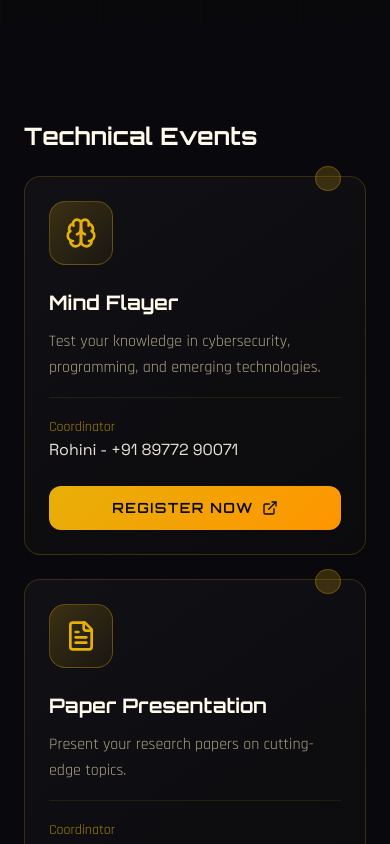
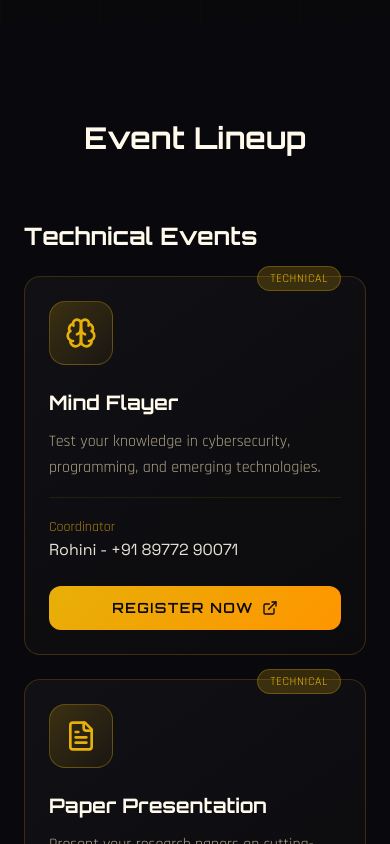
Before and after one commit to Tajkamal1/Epics2k26, a React (Vite) app: page / in a window 390 px wide. Shown: the part 820-1664 px from the top of the page. Built offline with nearby package versions, Linux system fonts and the light colour scheme.

Commit message:
Enhance EventsSection with animations and E-Sports
Refactor EventsSection component to include animations and separate E-Sports section.

```diff
--- a/src/components/EventsSection.tsx
+++ b/src/components/EventsSection.tsx
@@ -1,3 +1,4 @@
+
 import { useRef } from 'react';
 import { motion, useInView } from 'framer-motion';
 import {
@@ -68,7 +69,7 @@ const nonTechnicalEvents = [
   },
   {
     title: 'Chill & Thril',
-    description: 'Fun filled event with exciting games.',
+    description: 'Fun filled event with exciting games and activities.',
     coordinator: 'Akhil - +91 81212 42095',
     icon: Star,
     registerUrl: 'https://docs.google.com/forms',
@@ -78,22 +79,22 @@ const nonTechnicalEvents = [
 const eSportsEvents = [
   {
     title: 'Free Fire',
-    description: 'Battle it out in Free Fire.',
-    coordinator: 'SaiNath - 9347863704 , Uday Kiran - 9392885747',
+    description: 'Battle it out in the ultimate Free Fire tournament.',
+    coordinator: 'SaiNath - +91 93478 63704 , Uday Kiran - +91 93928 85747',
     icon: Gamepad2,
     registerUrl: 'https://docs.google.com/forms',
   },
   {
     title: 'PUBG',
-    description: 'Compete in PUBG tournament.',
-    coordinator: 'Sivaraj Kumar - 8639516459',
+    description: 'Compete in intense PUBG matches and prove your squad.',
+    coordinator: 'Sivaraj Kumar - +91 86395 16459',
     icon: Gamepad2,
     registerUrl: 'https://docs.google.com/forms',
   },
   {
     title: 'Ludo',
-    description: 'Strategic Ludo competition.',
-    coordinator: 'Shafiulla - 7997218818',
+    description: 'A fun and strategic Ludo competition.',
+    coordinator: 'Shafiulla - +91 79972 18818',
     icon: Gamepad2,
     registerUrl: 'https://docs.google.com/forms',
   },
@@ -101,47 +102,74 @@ const eSportsEvents = [
 
 const EventsSection = () => {
   const ref = useRef(null);
-  const isInView = useInView(ref, { once: true });
+  const isInView = useInView(ref, { once: true, margin: '-100px' });
 
   return (
-    <section className="relative py-24" ref={ref}>
-      <div className="container px-6">
+    <section id="events" className="relative py-24 sm:py-32 overflow-hidden" ref={ref}>
+      <div className="container relative z-10 px-6">
 
-        {/* TECHNICAL EVENTS */}
-        <div id="technical-events" className="mb-20">
-          <h3 className="text-2xl font-bold mb-6">
+        <motion.div
+          initial={{ opacity: 0, y: 30 }}
+          animate={isInView ? { opacity: 1, y: 0 } : {}}
+          transition={{ duration: 0.8 }}
+          className="text-center mb-16 sm:mb-20"
+        >
+          <h2 className="font-orbitron text-3xl sm:text-4xl md:text-5xl font-bold mb-6">
+            Event Lineup
+          </h2>
+        </motion.div>
+
+        {/* Technical Events */}
+        <div className="mb-20">
+          <h3 className="font-orbitron text-2xl font-bold mb-6">
             Technical Events
           </h3>
 
           <div className="grid grid-cols-1 sm:grid-cols-2 lg:grid-cols-4 gap-6">
-            {technicalEvents.map(event => (
-              <EventCard key={event.title} {...event} />
+            {technicalEvents.map((event, index) => (
+              <EventCard
+                key={event.title}
+                {...event}
+                category="technical"
+                index={index}
+              />
             ))}
           </div>
         </div>
 
-        {/* NON TECHNICAL EVENTS */}
-        <div id="nontechnical-events" className="mb-20">
-          <h3 className="text-2xl font-bold mb-6">
+        {/* Non-Technical Events */}
+        <div className="mb-20">
+          <h3 className="font-orbitron text-2xl font-bold mb-6">
             Non-Technical Events
           </h3>
 
           <div className="grid grid-cols-1 sm:grid-cols-2 lg:grid-cols-4 gap-6">
-            {nonTechnicalEvents.map(event => (
-              <EventCard key={event.title} {...event} />
+            {nonTechnicalEvents.map((event, index) => (
+              <EventCard
+                key={event.title}
+                {...event}
+                category="non-technical"
+                index={index}
+              />
             ))}
           </div>
         </div>
 
-        {/* E-SPORTS SECTION */}
+        {/* ---- NEW SEPARATE E-SPORTS SECTION ---- */}
+
         <div>
-          <h3 className="text-2xl font-bold mb-6">
+          <h3 className="font-orbitron text-2xl font-bold mb-6">
             E-Sports
           </h3>
 
           <div className="grid grid-cols-1 sm:grid-cols-2 lg:grid-cols-4 gap-6">
-            {eSportsEvents.map(event => (
-              <EventCard key={event.title} {...event} />
+            {eSportsEvents.map((event, index) => (
+              <EventCard
+                key={event.title}
+                {...event}
+                category="non-technical"
+                index={index}
+              />
             ))}
           </div>
         </div>
```
